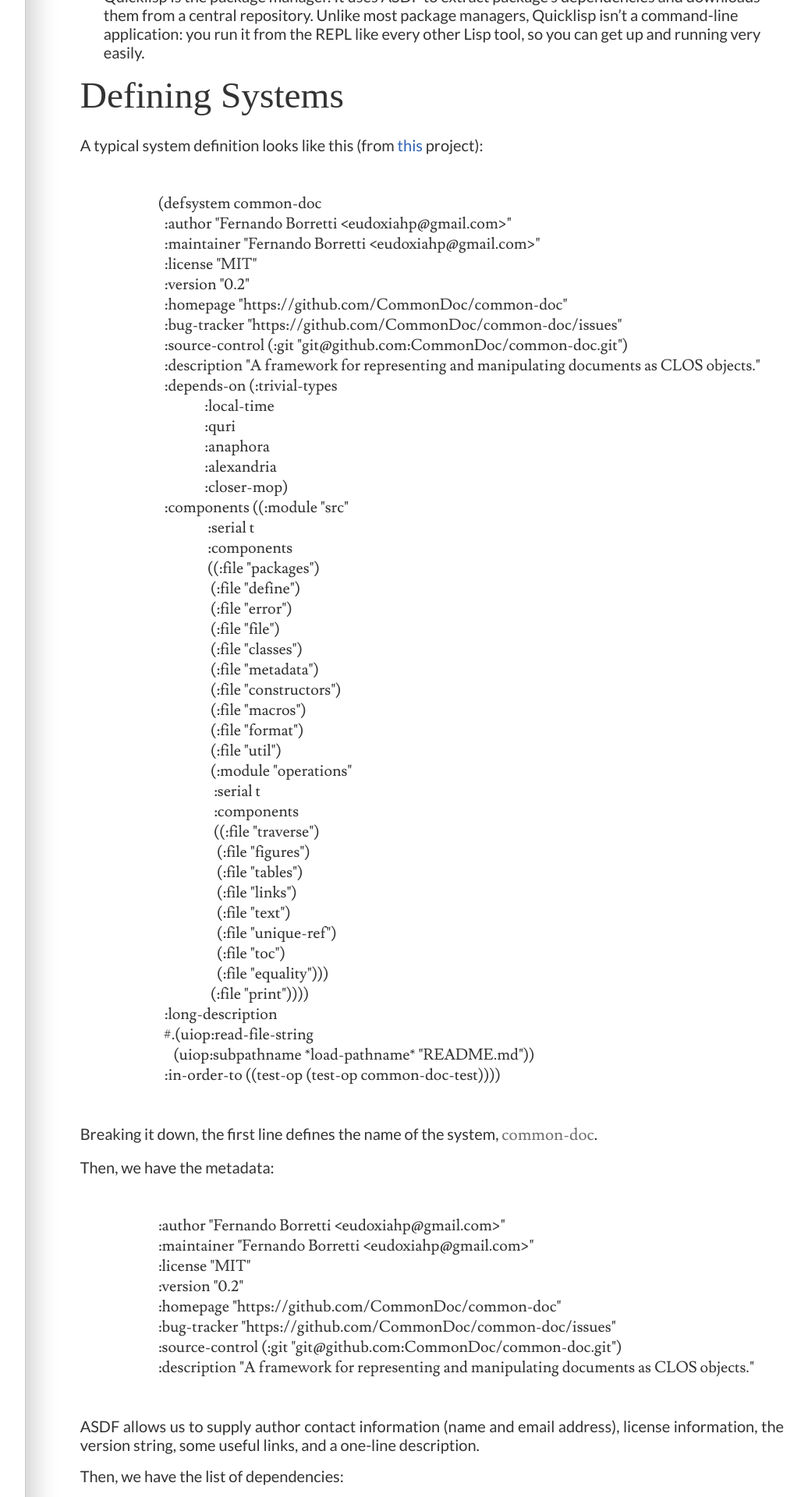
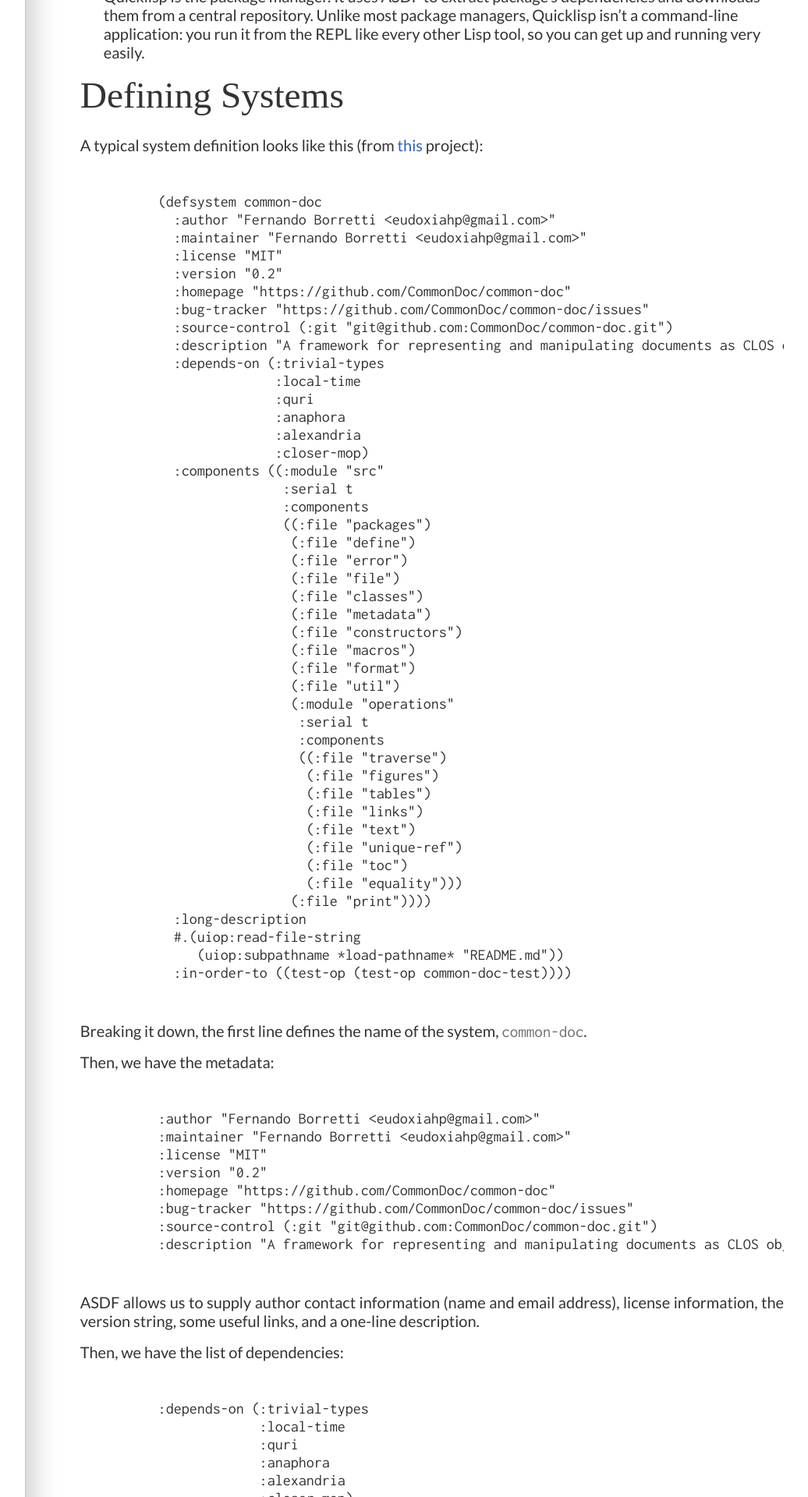
Before and after one commit to LispLang/lisplang.github.io, a Jekyll site: the page built from learn/_posts/guides/2015-01-01-writing-libraries.md, in a window 1280 px wide. Shown: the part 418-2338 px from the top of the page at 78% size, without its empty margins (205-1241 px from the left). Built offline with Jekyll 4.4.1, drawn with Linux system fonts in a browser that asks for light colours; some web fonts are replaced.

Commit message:
Font fixes

```diff
--- a/_sass/components/_standard-text.scss
+++ b/_sass/components/_standard-text.scss
@@ -1,5 +1,5 @@
 pre code {
-    font-family: 'Inconsolata', "Lucida Console", Monaco, monospace;
+    font-family: 'Inconsolata', 'Lucida Console', Monaco, monospace;
 }
 
 %standard-text {
@@ -8,7 +8,7 @@
     $list-indent: 30px;
     $text-font-size: 20px;
     $code-font-size: 21px;
-    $code-font: 'Inconsolata', "Lucida Console", Monaco, monospace;
+    $code-font: 'Inconsolata', 'Lucida Console', Monaco, monospace;
 
     /* Fonts */
 
--- a/_sass/utils/_fonts.scss
+++ b/_sass/utils/_fonts.scss
@@ -312,16 +312,4 @@
 
 /* Inconsolata */
 
-@font-face {
-  font-family: 'Inconsolata';
-  font-style: normal;
-  font-weight: 400;
-  src: local('Inconsolata'), url('/assets/fonts/lusitana/Lusitana-Regular.ttf') format('truetype');
-}
-
-@font-face {
-  font-family: 'Inconsolata';
-  font-style: normal;
-  font-weight: 700;
-  src: local('Inconsolata Bold'), url('/assets/fonts/lusitana/Lusitana-Bold.ttf') format('truetype');
-}
+@import url('https://fonts.googleapis.com/css?family=Inconsolata');
```
